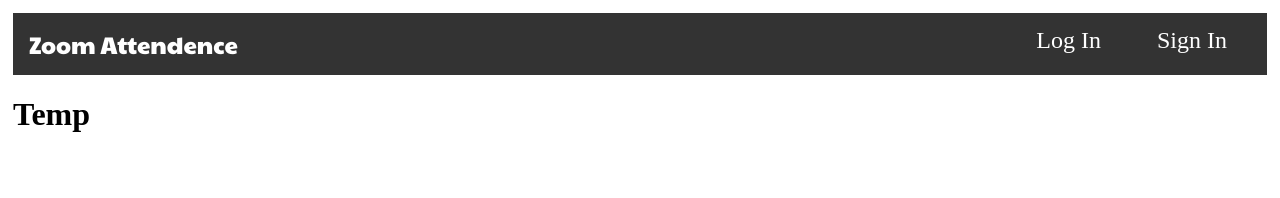
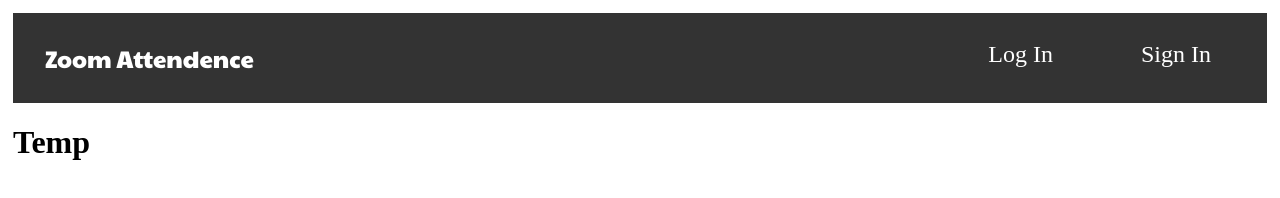
Before and after one commit to harshitabha/Zoom-attendence, a plain HTML site: page index.html in a window 1280 px wide. Drawn offline with Linux system fonts and the light colour scheme.

Commit message:
Fixed Navigation Bar

```diff
--- a/styles.css
+++ b/styles.css
@@ -1,6 +1,8 @@
 body {
     padding: 5px;
 }
+
+/*************************NAVIGATION BAR*************************/
 #navBarButtons {
     list-style-type: none;
     margin: 0;
@@ -8,7 +10,6 @@ body {
     overflow: hidden;
     background-color: #333;
 }
-
 
 #home {
     float: left;
@@ -28,6 +29,12 @@ body {
     padding: 20 px;
     font-size: 1.5em;
 
+    /* Style */
+    color: white;
+    text-align: center;
+    padding: 14px 16px;
+    text-decoration: none;
+
 }
 
 /* Change the link color to #111 (black) on hover */
@@ -35,11 +42,7 @@ body {
     background-color: #111;
 }
 
-li {
-  float: left;
-}
-
-li a {
+li a{
   display: block;
   color: white;
   text-align: center;
```
